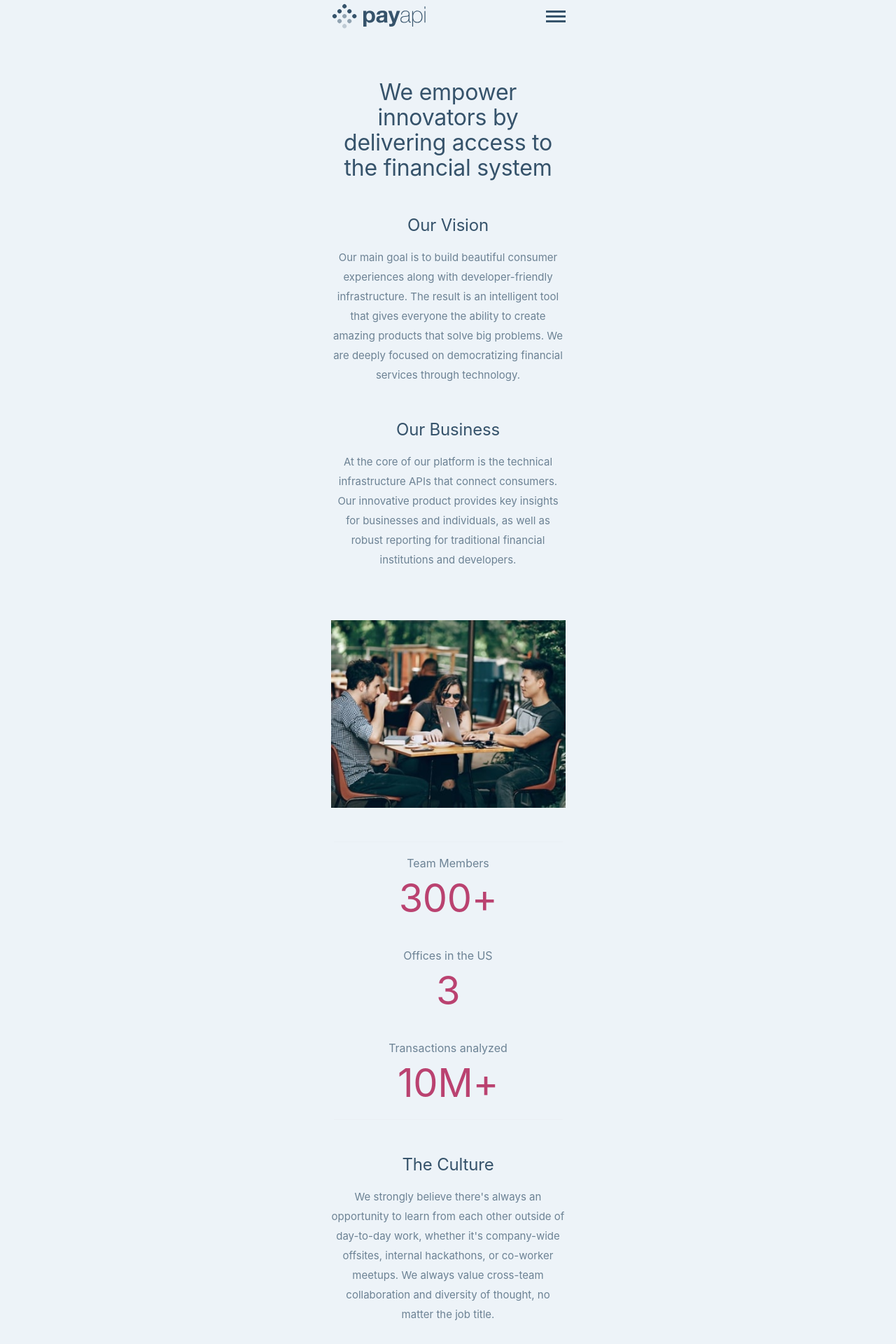
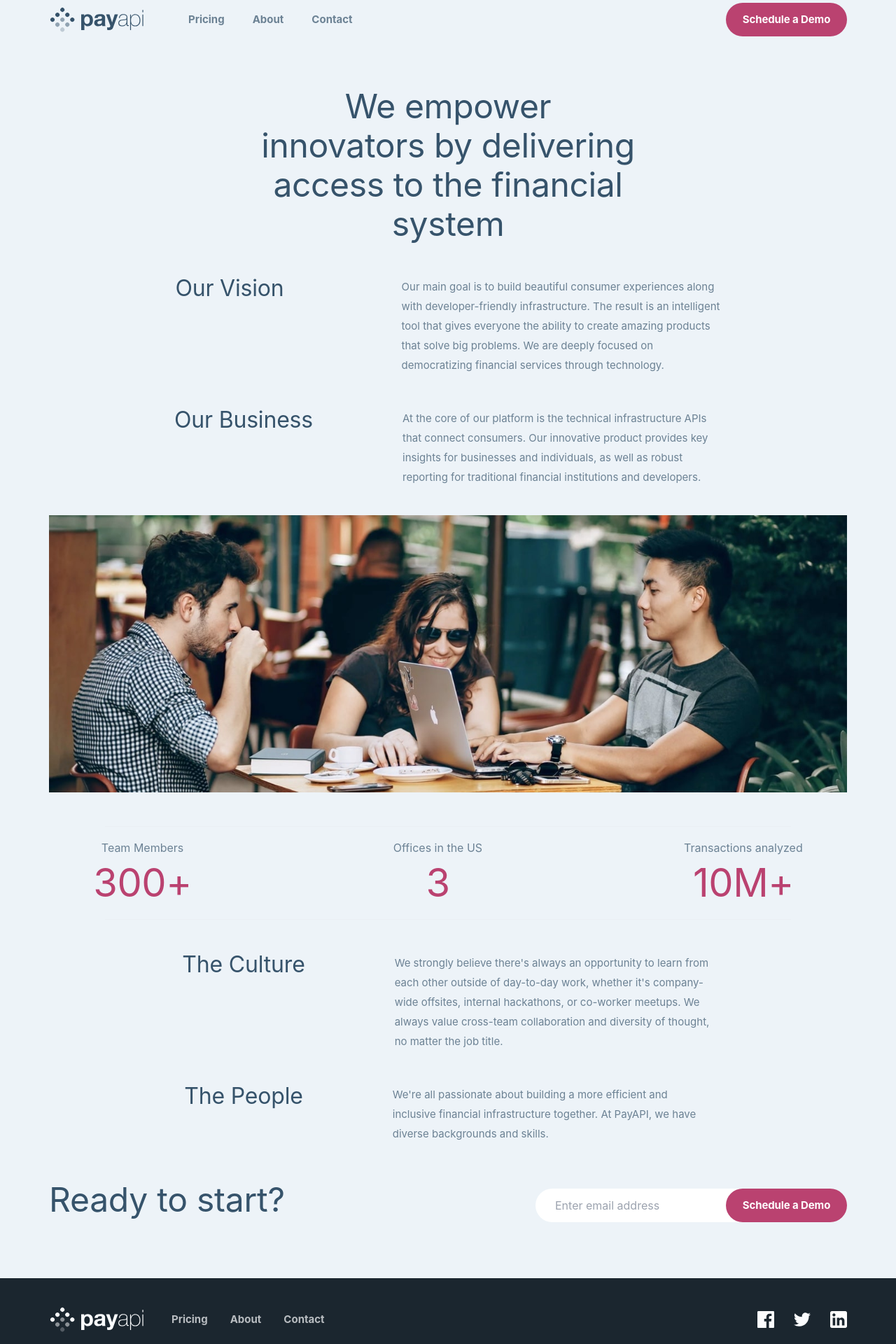
Before and after one commit to giodz87/payapi-multi-page, a React (Vite) app: page /About in a window 1280 px wide. Shown: the part 20-1940 px from the top of the page at 70% size. Built offline with nearby package versions, Linux system fonts and the light colour scheme; no server answers.

Commit message:
add hompage table version

```diff
--- a/src/Components/Footer.tsx
+++ b/src/Components/Footer.tsx
@@ -1,20 +1,22 @@
-import { Link } from "react-router-dom";
-
 export default function Footer() {
   return (
-    <footer className="bg-[#1B262F] flex flex-col items-center justify-between w-full py-10 gap-10">
+    <footer className="bg-[#1B262F] w-full h-full flex flex-col items-center justify-center ">
+      <div className="flex flex-col items-center px-5 justify-between w-full py-10 gap-10 md:flex-row xl:w-[1180px]">
+        <div className="flex flex-col gap-10 md:flex-row ">
           <img src="public/assets/shared/desktop/footerLogo.svg" alt="" />
-      <div className=" text-[15px] font-bold text-[#FBFCFE] opacity-70 flex flex-col items-center justify-between gap-8">
+          <div className=" text-[15px] font-bold text-[#FBFCFE] opacity-70 flex flex-col items-center justify-between gap-8 md:flex-row">
             <div>Pricing</div>
 
             <p>About</p>
             <p>Contact</p>
+          </div>
         </div>
         <div className="flex flex-row items-center justify-between gap-7">
           <img src="./assets/shared/desktop/facebook.svg" alt="" />
           <img src="./assets/shared/desktop/twitter.svg" alt="" />
           <img src="./assets/shared/desktop/linkedin.svg" alt="" />
         </div>
+      </div>
     </footer>
   );
 }
--- a/src/Components/Header.tsx
+++ b/src/Components/Header.tsx
@@ -8,10 +8,11 @@ export default function Header() {
 
     "
     >
-      <div className=" w-[375px] flex flex-row items-center justify-between py-6  px-5 ">
+      <div className=" w-[375px] flex flex-row items-center justify-between py-6  px-5 md:w-full xl:w-[1180px] ">
+        <div className="flex w-[375px] flex-row items-center justify-between gap-16">
           <img src="./assets/shared/desktop/logo.svg" alt="" />
           <img
-          className=" z-50"
+            className=" z-50 md:hidden"
             onClick={() => context.setMenu(!context.menu)}
             src={` ${
               context.menu
@@ -20,6 +21,16 @@ export default function Header() {
             }  `}
             alt=""
           />
+          <div className=" hidden md:flex text-[15px] font-bold text-[#36536B] opacity-70  flex-row items-center justify-between gap-10">
+            <div>Pricing</div>
+
+            <p>About</p>
+            <p>Contact</p>
+          </div>
+        </div>
+        <button className=" hidden md:flex items-center justify-center w-[173px] h-12 bg-[#BA4270] rounded-3xl text-[#fff] text-[15px] font-bold tracking-[-0.115px]">
+          Schedule a Demo
+        </button>
       </div>
     </header>
   );
--- a/src/Components/Home-components/ReadyToStart.tsx
+++ b/src/Components/Home-components/ReadyToStart.tsx
@@ -1,17 +1,19 @@
 export default function ReadyToStart() {
   return (
-    <article className="px-5 flex flex-col items-center justify-between  pb-20  gap-4 w-[375px]">
-      <h2 className="text-[#36536B] text-[32px] font-normal leading-9 tracking-[-0.246px]">
+    <article className="px-5 flex flex-col items-center justify-between  pb-20  gap-4 w-[375px] md:w-full xl:flex-row xl:w-[1180px]">
+      <h2 className="text-[#36536B] text-[32px] font-normal leading-9 tracking-[-0.246px] md:text-[48px]">
         Ready to start?
       </h2>
+      <div className="relative flex flex-col gap-4 ">
         <input
-        className="mt-4 w-full  h-12 rounded-3xl px-7"
+          className="mt-4 w-full  h-12 rounded-3xl px-7 md:w-[445px]"
           placeholder="Enter email address"
           type="text"
         />
-      <button className=" w-full h-12 bg-[#BA4270] rounded-3xl text-[#fff] text-[15px] font-bold tracking-[-0.115px]">
+        <button className=" w-full h-12 bg-[#BA4270] rounded-3xl text-[#fff] text-[15px] font-bold tracking-[-0.115px] md:w-[173px] md:absolute md:top-4 md:right-0">
           Schedule a Demo
         </button>
+      </div>
     </article>
   );
 }
--- a/src/Components/Home-components/WorkWith.tsx
+++ b/src/Components/Home-components/WorkWith.tsx
@@ -1,5 +1,3 @@
-import React from "react";
-
 export default function WorkWith() {
   return (
     <article className="flex flex-col items-center justify-between gap-11 w-full px-5 bg-[#48adff] pt-20">
--- a/src/pages/About.tsx
+++ b/src/pages/About.tsx
@@ -1,15 +1,15 @@
 export default function About() {
   return (
-    <article className=" flex flex-col items-center justify-between px-5 text-center gap-10 py-12 w-[375px]">
-      <h1 className="text-[#36536B]  text-[32px] font-normal leading-9 tracking-[-0.246px]">
+    <article className=" flex flex-col items-center justify-between px-5 text-center gap-10 py-12 md:w-[768px] xl:w-[1180px]">
+      <h1 className="text-[#36536B]  text-[32px] font-normal leading-9 tracking-[-0.246px] md:text-[48px] md:leading-[56px] md:tracking-[-0.369px] md:w-[540px]">
         We empower innovators by delivering access to the financial system
       </h1>
 
-      <section className="flex flex-col items-center gap-4 pt-2">
-        <p className="text-[#36536B] text-[24px] font-normal leading-8 tracking-[-0.185px]">
+      <section className="flex flex-col items-center gap-4 pt-2 md:flex-row md:items-start md:gap-20   xl:gap-[168px] ">
+        <p className="text-[#36536B] text-[24px] font-normal leading-8 tracking-[-0.185px] md:text-[32px]">
           Our Vision
         </p>
-        <p className=" text-[#6C8294] text-[15px] font-normal leading-7">
+        <p className=" text-[#6C8294] text-[15px] font-normal leading-7 md:w-[456px]  md:text-start ">
           Our main goal is to build beautiful consumer experiences along with
           developer-friendly infrastructure. The result is an intelligent tool
           that gives everyone the ability to create amazing products that solve
@@ -17,11 +17,11 @@ export default function About() {
           services through technology.{" "}
         </p>
       </section>
-      <section className="flex flex-col items-center gap-4 pt-2">
-        <p className="text-[#36536B] text-[24px] font-normal leading-8 tracking-[-0.185px]">
+      <section className="flex flex-col items-center gap-4 pt-2  md:flex-row md:items-start md:gap-10 xl:gap-32 ">
+        <p className="text-[#36536B] text-[24px] font-normal leading-8 tracking-[-0.185px]  md:text-[32px]">
           Our Business
         </p>
-        <p className=" text-[#6C8294] text-[15px] font-normal leading-7">
+        <p className=" text-[#6C8294] text-[15px] font-normal leading-7  md:w-[456px]  md:text-start ">
           At the core of our platform is the technical infrastructure APIs that
           connect consumers. Our innovative product provides key insights for
           businesses and individuals, as well as robust reporting for
@@ -30,13 +30,23 @@ export default function About() {
       </section>
 
       <img
-        className=" pt-8"
+        className=" pt-8 md:hidden"
         src="./assets/about/mobile/image-team-members.jpg"
         alt=""
       />
+      <img
+        className="hidden md:flex xl:hidden"
+        src="/assets/about/tablet/image-team-members.jpg"
+        alt=""
+      />
+      <img
+        className=" hidden xl:flex"
+        src="./assets/about/desktop/image-team-members.jpg"
+        alt=""
+      />
       <section className="flex flex-col items-center justify-between gap-4 pt-2">
-        <hr className="w-[327px] bg-[#36536B] opacity-25" />
-        <div className="flex flex-col items-center gap-8">
+        <hr className="w-[327px] bg-[#36536B] opacity-25 md:w-[650px] xl:w-[980px]" />
+        <div className="flex flex-col items-center gap-8 md:flex-row  md:gap-28   xl:gap-72">
           <div>
             <p className="text-[16px] text-[#36536B] opacity-70 font-normal leading-7">
               Team Members
@@ -62,24 +72,24 @@ export default function About() {
             </p>
           </div>
         </div>
-        <hr className="w-[327px] bg-[#36536B] opacity-25" />
+        <hr className="w-[327px] bg-[#36536B] opacity-25 md:w-[650px] xl:w-[980px]" />
       </section>
-      <section className="flex flex-col items-center gap-4 pt-2">
-        <p className="text-[#36536B] text-[24px] font-normal leading-8 tracking-[-0.185px]">
+      <section className="flex flex-col items-center gap-4 pt-2 md:flex-row md:items-start md:gap-10 xl:gap-32">
+        <p className="text-[#36536B] text-[24px] font-normal leading-8 tracking-[-0.185px] md:text-[32px]">
           The Culture
         </p>
-        <p className=" text-[#6C8294] text-[15px] font-normal leading-7">
+        <p className=" text-[#6C8294] text-[15px] font-normal leading-7 md:w-[456px]  md:text-start">
           We strongly believe there's always an opportunity to learn from each
           other outside of day-to-day work, whether it's company-wide offsites,
           internal hackathons, or co-worker meetups. We always value cross-team
           collaboration and diversity of thought, no matter the job title.
         </p>
       </section>
-      <section className="flex flex-col items-center gap-4 pt-2">
-        <p className="text-[#36536B] text-[24px] font-normal leading-8 tracking-[-0.185px]">
+      <section className="flex flex-col items-center gap-4 pt-2 md:flex-row md:items-start md:gap-10 xl:gap-32">
+        <p className="text-[#36536B] text-[24px] font-normal leading-8 tracking-[-0.185px] md:text-[32px]">
           The People
         </p>
-        <p className=" text-[#6C8294] text-[15px] font-normal leading-7">
+        <p className=" text-[#6C8294] text-[15px] font-normal leading-7 md:w-[456px]  md:text-start md:">
           We're all passionate about building a more efficient and inclusive
           financial infrastructure together. At PayAPI, we have diverse
           backgrounds and skills.
--- a/src/pages/Pricing.tsx
+++ b/src/pages/Pricing.tsx
@@ -4,13 +4,17 @@ import PremiumPlan from "../Components/pricing-components/PremiumPlan";
 
 export default function Pricing() {
   return (
-    <article className=" flex flex-col items-center justify-between py-12 w-[375px]">
-      <h2 className=" text-[#36536B] text-[32px] font-normal leading-9 tracking-[-0.246]">
-        Pricing
-      </h2>
-      <FreePlan />
-      <BasicPlan />
-      <PremiumPlan />
+    <article className=" flex flex-col items-center justify-between py-12 w-[375px] md:w-[768px] xl:w-[1180px]   ">
+      <div className="flex flex-col items-center justify-center w-full xl:items-start xl:px-6">
+        <h2 className=" text-[#36536B] text-[32px] font-normal leading-9 tracking-[-0.246] md:text-[48px] xl:text-[56px]">
+          Pricing
+        </h2>
+      </div>
+      <div className="flex flex-col items-center justify-between md:flex-row md:py-16 xl:w-[1130px]">
+        <FreePlan />
+        <BasicPlan />
+        <PremiumPlan />
+      </div>
     </article>
   );
 }
--- a/tailwind.config.js
+++ b/tailwind.config.js
@@ -2,7 +2,14 @@
 export default {
   content: ["./index.html", "./src/**/*.{js,ts,jsx,tsx}"],
   theme: {
-    extend: {},
+    extend: {
+      screens: {
+        sm: "375px", // Small screens
+        md: "768px", // Medium screens
+        lg: "1024px", // Large screens
+        xl: "1280px", // Extra-large screens
+      },
+    },
   },
   plugins: [],
 };
```
Also changed, not shown: src/Components/pricing-components/BasicPlan.tsx (+7 -6 lines), src/Components/pricing-components/FreePlan.tsx (+8 -4 lines), src/Components/pricing-components/PremiumPlan.tsx (+8 -7 lines), src/pages/Contact.tsx (+14 -8 lines), src/pages/Home.tsx (+6 -4 lines). Lines whose indentation alone changed are shown as unchanged.
